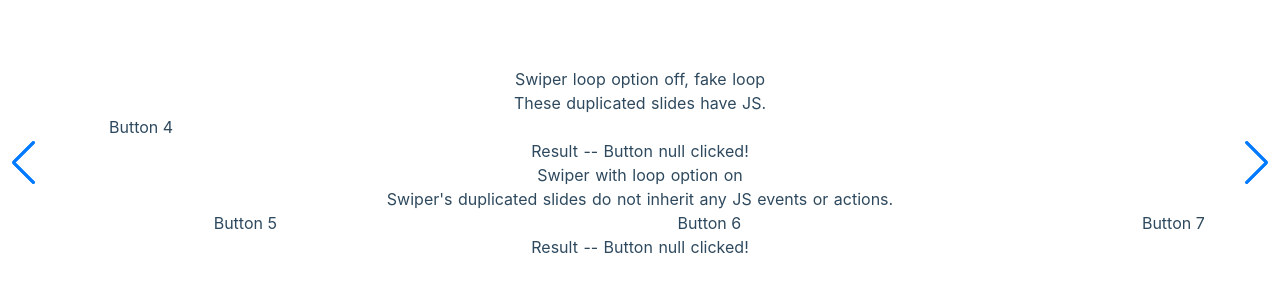
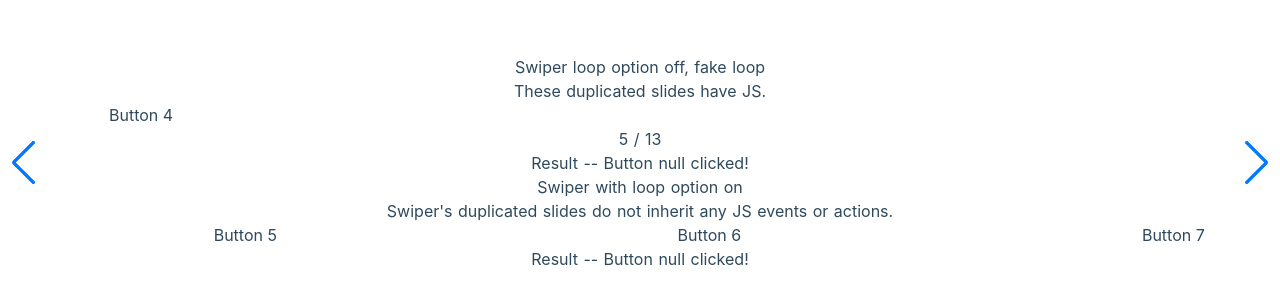
Before and after one commit to erik-trantt/vue-nuxt-template, a Nuxt app: page / in a window 1280 px wide. Shown: the part 237-540 px from the top of the page. Built offline with nearby package versions, Linux system fonts and the light colour scheme; what vue-mq would draw is missing.

Commit message:
Improve with offset value and slidesPerView. Add support for slidesPerGroup.

```diff
--- a/src/components/carousels/loop-with-js.vue
+++ b/src/components/carousels/loop-with-js.vue
@@ -1,5 +1,5 @@
 <template>
-  <section class="w-full relative">
+  <section class="w-full h-full relative">
     <div ref="container" class="swiper-container">
       <div class="swiper-wrapper">
         <button
@@ -43,14 +43,14 @@
 
     <div
       ref="diagnosis"
-      class="text-left h-[25vh] w-64 mx-auto text-gray-400"
+      class="text-left w-64 h-full mx-auto text-gray-400"
     ></div>
   </section>
 </template>
 
 <script lang="ts">
 import { Vue, Component, Prop, Ref } from "vue-property-decorator";
-import { Swiper } from "swiper";
+import { Swiper, Pagination } from "swiper";
 
 @Component
 export default class SwiperLoopWithJs extends Vue {
@@ -101,16 +101,18 @@
   })();
 
   mounted(): void {
+    Swiper.use([Pagination]);
     this.swiper = new Swiper(this.container, {
       speed: 300,
       navigation: true,
       spaceBetween: 16,
       slidesPerView: 3,
+      slidesPerGroup: 1,
       freeMode: true,
       freeModeSticky: true,
       freeModeMomentum: false,
       breakpoints: {
-        400: {
+        450: {
           slidesPerView: 4,
         },
       },
@@ -149,13 +151,14 @@
     this.swiper.on("slideChange", () => {
       this.shownIndex = this.swiper.realIndex;
     });
+
+    // console.log(this.swiper);
   }
 
   get currentSlidesPerView(): number {
-    return this.swiper.params.slidesPerView &&
-      this.swiper.params.slidesPerView !== "auto"
+    return this.isSlidesPerViewNumber(this.swiper.params.slidesPerView)
       ? Number(this.swiper.params.slidesPerView)
-      : 0;
+      : 1;
   }
 
   get rightMostIndex(): number {
@@ -213,7 +216,15 @@
     this.swiper.translateTo(this.swiper.translate - this.slideScrollWidth, 200);
 
     setTimeout(() => {
-      this.swiper.slideToLoop(this.leftMostIndex + this.offsetLeft, 0, false);
+      const destination =
+        this.leftMostIndex +
+        this.offsetLeft +
+        Number(this.swiper.params.slidesPerGroup) +
+        (this.offsetLeft - this.currentSlidesPerView);
+
+      // console.log(destination);
+
+      this.swiper.slideTo(destination, 0, false);
     }, 150);
   }
 
@@ -221,8 +232,22 @@
     this.swiper.translateTo(this.swiper.translate + this.slideScrollWidth, 200);
 
     setTimeout(() => {
-      this.swiper.slideTo(this.rightMostIndex - this.offsetRight, 0, false);
+      const destination =
+        this.rightMostIndex -
+        this.offsetRight -
+        Number(this.swiper.params.slidesPerGroup) +
+        (this.currentSlidesPerView - this.offsetRight);
+
+      // console.log(destination);
+
+      this.swiper.slideTo(destination, 0, false);
     }, 150);
+  }
+
+  isSlidesPerViewNumber(
+    slidesPerView: typeof Swiper.defaults.slidesPerView
+  ): boolean {
+    return Boolean(slidesPerView) && slidesPerView !== "auto";
   }
 
   setResult(text: string): void {
@@ -240,12 +265,12 @@
         shownIndex ${this.shownIndex} <br />
         swiper.isBeginning ${this.swiper.isBeginning} <br />
         isBeginning ${this.isBeginning} <br />
-        isBeginning ${this.prependNumber} <br />
+        begin at ${this.leftMostIndex + 1},
+        go left to ${this.rightMostIndex - this.offsetRight + 1} <br />
         swiper.isEnd ${this.swiper.isEnd} <br />
         isEnd ${this.isEnd} <br />
-        isEnd ${
-          this.swiperData.length - this.currentSlidesPerView - this.appendNumber
-        } <br />
+        end at ${this.rightMostIndex + 1},
+        go right to ${this.leftMostIndex + this.offsetLeft + 1} <br />
         swiper.params.slidesPerView ${this.swiper.params.slidesPerView} <br />
       `;
   }
@@ -256,4 +281,7 @@
 .swiper-container {
   @apply w-2/3;
 }
+.swiper-pagination {
+  position: static;
+}
 </style>
--- a/src/pages/swiper.vue
+++ /dev/null
@@ -1,179 +0,0 @@
-<template>
-  <section class="w-full relative h-[50vh]">
-    <div ref="container" class="swiper-container">
-      <div class="swiper-wrapper">
-        <button
-          v-for="(num, index) in swiperData"
-          :key="index"
-          type="button"
-          class="
-            swiper-slide
-            rounded
-            bg-black
-            text-white
-            font-bold
-            uppercase
-            p-3
-            w-1/6
-          "
-          @click="setResult(num.toString())"
-        >
-          Button {{ num }}
-        </button>
-      </div>
-    </div>
-
-    <!-- If we need navigation buttons -->
-    <div
-      ref="prevBtn"
-      class="swiper-button-prev w-1/6"
-      @click.self="slidePrev"
-    ></div>
-    <div
-      ref="nextBtn"
-      class="swiper-button-next w-1/6"
-      @click.self="slideNext"
-    ></div>
-
-    <div class="my-8">
-      Result -- Button <span class="font-bold">{{ result }}</span> clicked!
-    </div>
-
-    <div ref="diagnosis" class="text-left h-[25vh] w-64 mx-auto"></div>
-  </section>
-</template>
-
-<script lang="ts">
-import { Vue, Component, Ref } from "vue-property-decorator";
-import { Swiper } from "swiper";
-
-@Component
-export default class SwiperPage extends Vue {
-  @Ref()
-  readonly container!: HTMLDivElement;
-
-  @Ref()
-  readonly nextBtn!: HTMLDivElement;
-
-  @Ref()
-  readonly prevBtn!: HTMLDivElement;
-
-  @Ref()
-  readonly diagnosis!: HTMLDivElement;
-
-  readonly SLIDES_PER_VIEW = 3;
-
-  shownIndex: number | null = null;
-
-  swiper!: Swiper;
-
-  result: string | null = "null";
-
-  data = [1, 2, 3, 4, 5, 6, 7, 8];
-
-  swiperData = [this.data[this.data.length - 1], ...this.data, this.data[0]];
-
-  mounted(): void {
-    this.swiper = new Swiper(this.container, {
-      speed: 300,
-      navigation: true,
-      spaceBetween: 16,
-      slidesPerView: this.SLIDES_PER_VIEW,
-      // freeMode: true,
-      // freeModeSticky: true,
-    });
-
-    this.swiper.activeIndex = 1;
-    this.swiper.slideReset();
-
-    this.swiper.on("touchEnd", (swiper, _ev) => {
-      const TOLERANCE = 5;
-
-      if (_ev.target === this.prevBtn || _ev.target === this.nextBtn) {
-        return;
-      }
-
-      if (this.isBeginning && swiper.touches.diff >= TOLERANCE) {
-        setTimeout(() => {
-          this.slideToLast();
-        }, 100);
-      } else if (this.isEnd && swiper.touches.diff <= -TOLERANCE) {
-        setTimeout(() => {
-          this.slideToFirst();
-        }, 100);
-      }
-
-      // this.displayDiagnosis();
-    });
-
-    this.swiper.on("slideChange", () => {
-      this.displayDiagnosis();
-      this.shownIndex = this.swiper.realIndex;
-    });
-  }
-
-  get isEnd(): boolean {
-    return (
-      this.shownIndex === this.swiperData.length - this.SLIDES_PER_VIEW - 1 ||
-      this.swiper.isEnd
-    );
-  }
-
-  get isBeginning(): boolean {
-    return this.shownIndex === 1 || this.swiper.isBeginning;
-  }
-
-  slideNext(): void {
-    // console.log("slideNext", this.isEnd);
-
-    if (this.isEnd) {
-      this.slideToFirst();
-    } else {
-      this.swiper.slideNext();
-    }
-  }
-
-  slidePrev(): void {
-    // console.log("slidePrev", this.isBeginning);
-
-    if (this.isBeginning) {
-      this.slideToLast();
-    } else {
-      this.swiper.slidePrev();
-    }
-  }
-
-  slideToFirst(): void {
-    this.swiper.slideToLoop(1, 500);
-  }
-
-  slideToLast(): void {
-    this.swiper.slideToLoop(this.data.length - 2, 500);
-  }
-
-  setResult(text: string): void {
-    this.result = text;
-  }
-
-  displayDiagnosis(): void {
-    if (!this.diagnosis) {
-      return;
-    }
-
-    this.diagnosis.innerHTML = `
-        this.swiperData.length ${this.swiperData.length} <br />
-        swiper.isBeginning ${this.swiper.isBeginning} <br />
-        isBeginning ${this.isBeginning} <br />
-        swiper.isEnd ${this.swiper.isEnd} <br />
-        isEnd ${this.isEnd} <br />
-        swiper.realIndex ${this.swiper.realIndex} <br />
-      `;
-  }
-}
-</script>
-
-<style lang="postcss" scoped>
-.swiper-container {
-  @apply w-2/3;
-}
-</style>
```
